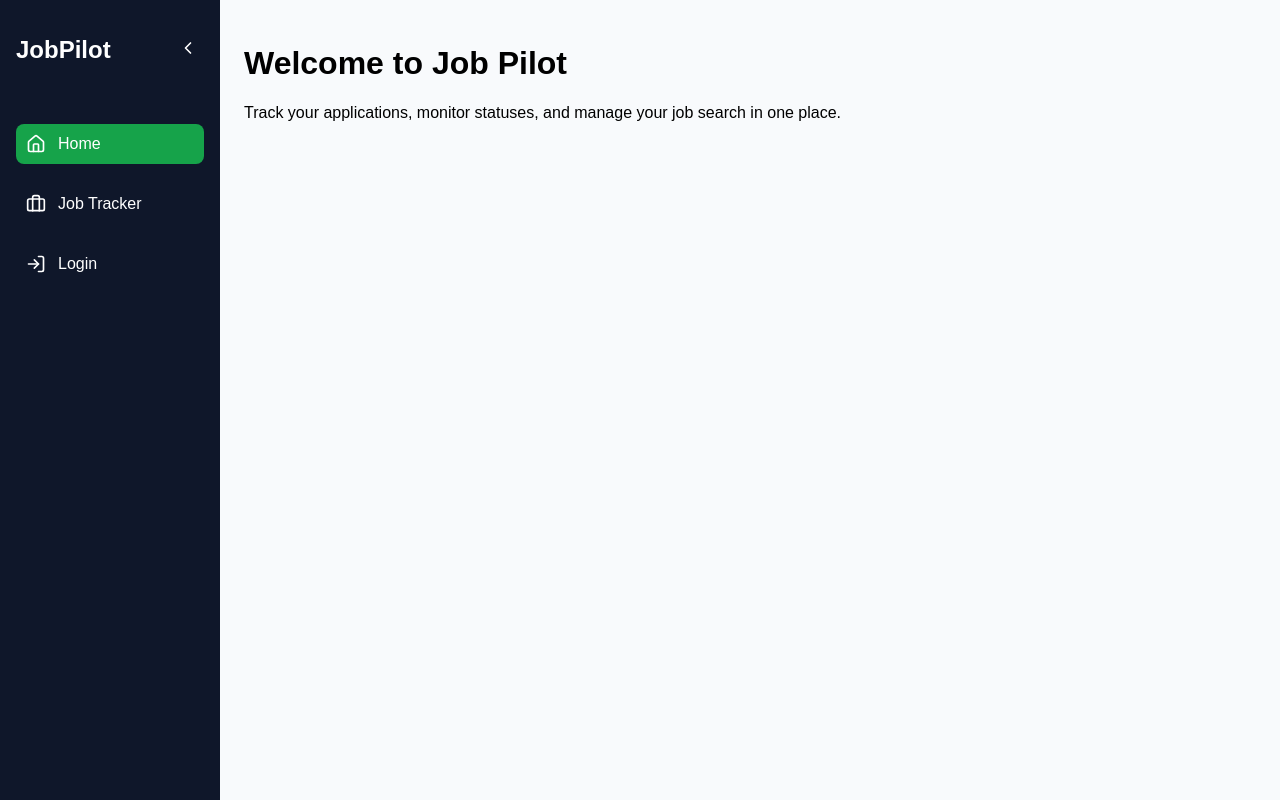
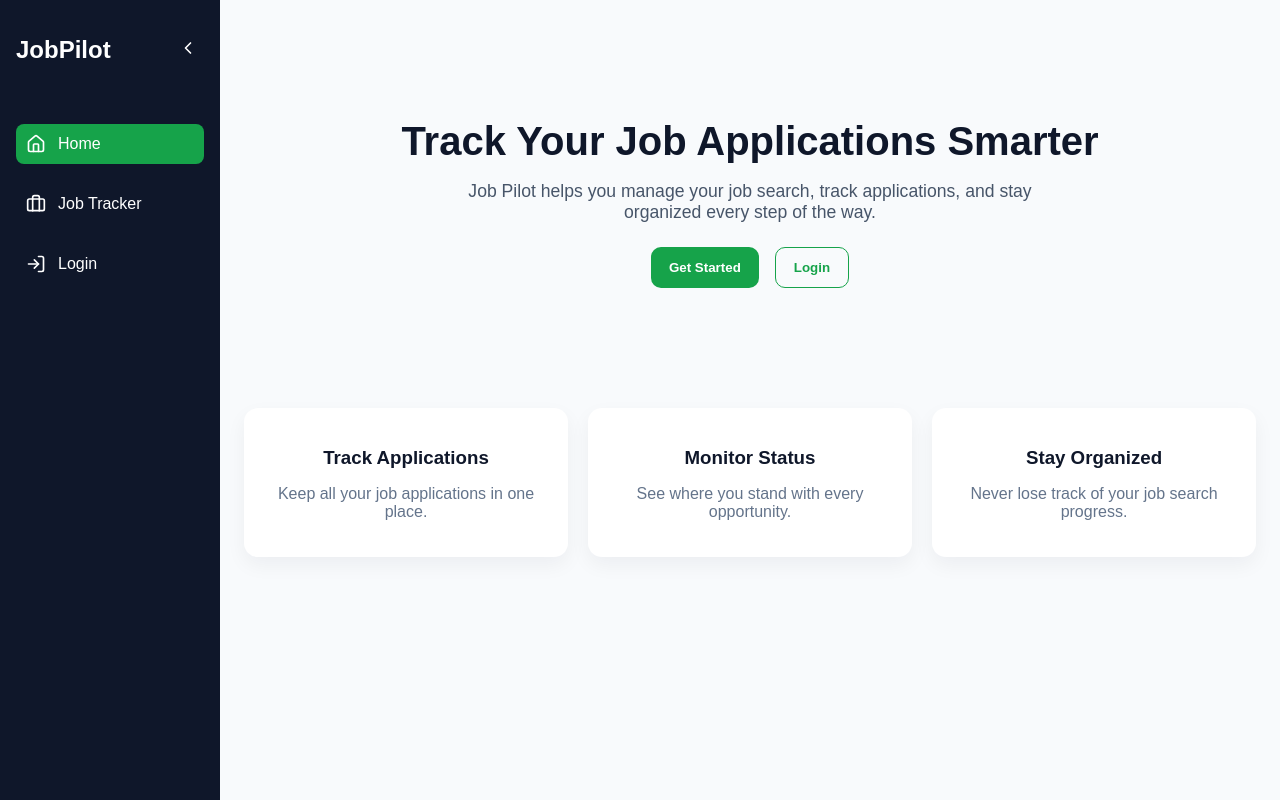
Before and after one commit to TheDutchman68/job-tracker-frontend, a React (Vite) app: page / in a window 1280 px wide. Built offline with nearby package versions, Linux system fonts and the light colour scheme.

Commit message:
feat: enhance homepage with hero section and feature cards and make it adaptive based on authentication state

```diff
--- a/src/components/jobs/JobModal.jsx
+++ b/src/components/jobs/JobModal.jsx
@@ -1,6 +1,6 @@
 import { useEffect, useState } from "react";
 import { statusValues } from "../../utils/statusMap";
-
+import { X } from 'lucide-react';
 function JobModal({ isOpen, onClose, onSaveJob, editingJob }) {
   const [formData, setFormData] = useState({
     position: "",
@@ -97,7 +97,7 @@ function JobModal({ isOpen, onClose, onSaveJob, editingJob }) {
         <div className="job-modal-header">
           <h2>{editingJob ? "Edit Job" : "Add Job"}</h2>
           <button type="button" className="modal-close-btn" onClick={onClose}>
-            ✕
+             <X />
           </button>
         </div>
 
--- a/src/components/jobs/JobsTable.jsx
+++ b/src/components/jobs/JobsTable.jsx
@@ -57,7 +57,7 @@ function JobsTable({ jobs, onDeleteJob, onEditJob, onStatusChange }) {
               <tr>
                 <td colSpan="5">
                   <div className="empty-table">
-                    No jobs found. Add your first Job!
+                    You have no jobs. Add your first Job!
                   </div>
                 </td>
               </tr>
--- a/src/pages/HomePage.jsx
+++ b/src/pages/HomePage.jsx
@@ -1,8 +1,72 @@
+import { useNavigate } from "react-router-dom";
+import { useAuth } from "../context/AuthContext";
+import "../styles/home.css";
+
 function HomePage() {
+  const navigate = useNavigate();
+  const { isAuthenticated, user } = useAuth();
+  const capitalize = (str) =>
+  str ? str.charAt(0).toUpperCase() + str.slice(1) : "";
+
   return (
-    <div>
-      <h1>Welcome to Job Pilot</h1>
-      <p>Track your applications, monitor statuses, and manage your job search in one place.</p>
+    <div className="home">
+      <section className="hero">
+        <h1>
+        {isAuthenticated
+          ? `Welcome back${user?.name ? `, ${capitalize(user.name)}` : ""}`
+          : "Track Your Job Applications Smarter"}
+        </h1>
+
+        <p>
+          {isAuthenticated
+            ? "Continue managing your applications, tracking statuses, and staying organized."
+            : "Job Pilot helps you manage your job search, track applications, and stay organized every step of the way."}
+        </p>
+
+        <div className="hero-actions">
+          {isAuthenticated ? (
+            <button
+              onClick={() => navigate("/jobtracker")}
+              className="primary-btn"
+            >
+              Go to Job Tracker
+            </button>
+          ) : (
+            <>
+              <button
+                onClick={() => navigate("/register")}
+                className="primary-btn"
+              >
+                Get Started
+              </button>
+
+              <button
+                onClick={() => navigate("/login")}
+                className="secondary-btn"
+              >
+                Login
+              </button>
+            </>
+          )}
+        </div>
+      </section>
+
+      <section className="features">
+        <div className="feature-card">
+          <h3>Track Applications</h3>
+          <p>Keep all your job applications in one place.</p>
+        </div>
+
+        <div className="feature-card">
+          <h3>Monitor Status</h3>
+          <p>See where you stand with every opportunity.</p>
+        </div>
+
+        <div className="feature-card">
+          <h3>Stay Organized</h3>
+          <p>Never lose track of your job search progress.</p>
+        </div>
+      </section>
     </div>
   );
 }
--- /dev/null
+++ b/src/styles/home.css
@@ -0,0 +1,87 @@
+.home {
+  display: flex;
+  flex-direction: column;
+  gap: 60px;
+}
+
+.hero {
+  text-align: center;
+  padding: 60px 20px;
+}
+
+.hero h1 {
+  font-size: 2.5rem;
+  color: #0f172a;
+  margin-bottom: 16px;
+  line-height: 1.2;
+}
+
+.hero p {
+  font-size: 1.1rem;
+  color: #475569;
+  max-width: 600px;
+  margin: 0 auto 24px;
+}
+
+.hero-actions {
+  display: flex;
+  justify-content: center;
+  gap: 16px;
+}
+
+
+
+.primary-btn {
+  background: #16a34a;
+  color: white;
+  border: none;
+  padding: 12px 18px;
+  border-radius: 10px;
+  font-weight: 600;
+  cursor: pointer;
+  transition: background 0.2s ease;
+}
+
+.primary-btn:hover {
+  background: #15803d;
+}
+
+.secondary-btn {
+  background: transparent;
+  border: 1px solid #16a34a;
+  color: #16a34a;
+  padding: 12px 18px;
+  border-radius: 10px;
+  font-weight: 600;
+  cursor: pointer;
+  transition: background 0.2s ease;
+}
+
+.secondary-btn:hover {
+  background: #dcfce7;
+}
+
+
+
+.features {
+  display: grid;
+  grid-template-columns: repeat(auto-fit, minmax(220px, 1fr));
+  gap: 20px;
+}
+
+.feature-card {
+  background: white;
+  padding: 20px;
+  border-radius: 14px;
+  box-shadow: 0 8px 20px rgba(15, 23, 42, 0.05);
+  text-align: center;
+}
+
+.feature-card h3 {
+  margin-bottom: 8px;
+  color: #0f172a;
+}
+
+.feature-card p {
+  color: #64748b;
+}
```
